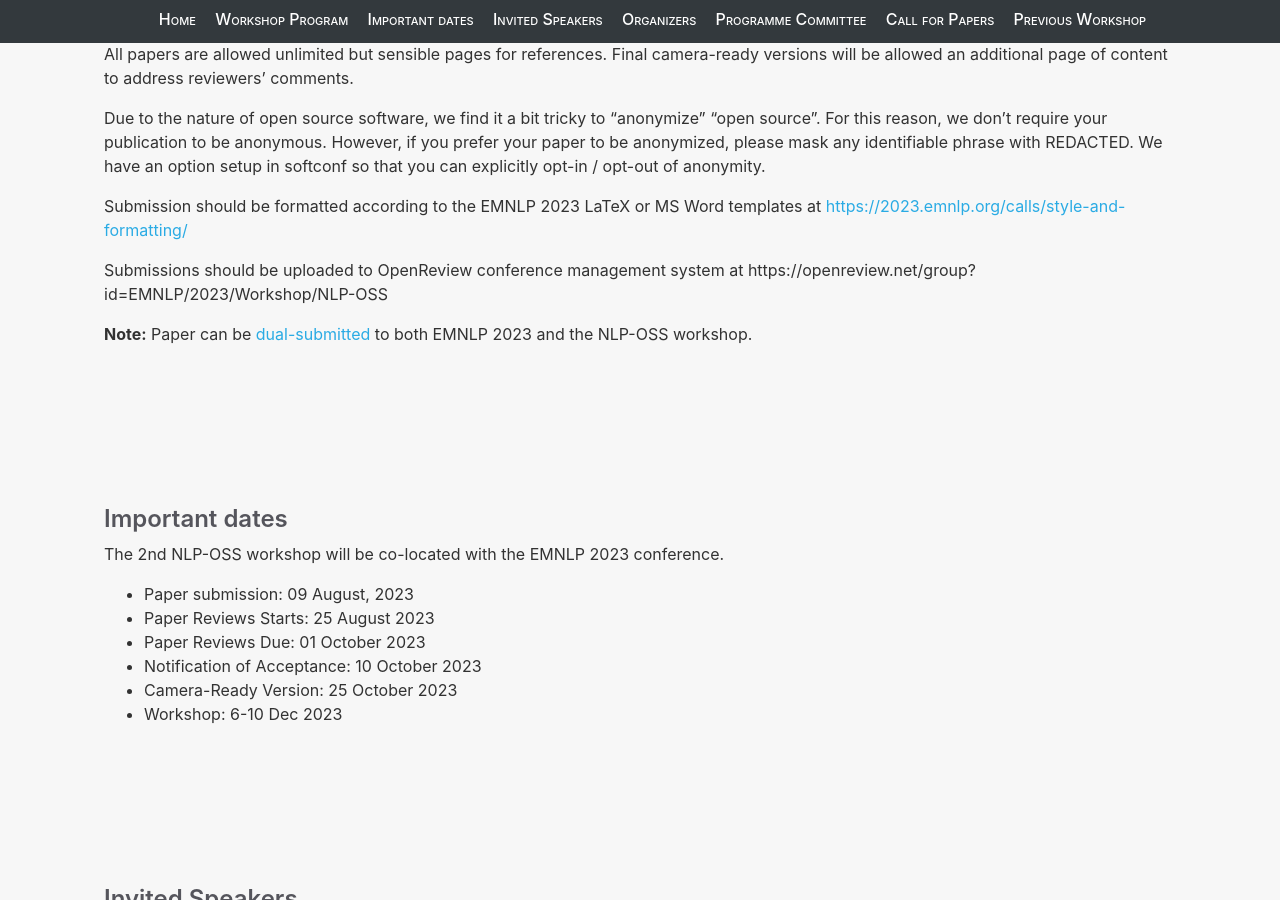
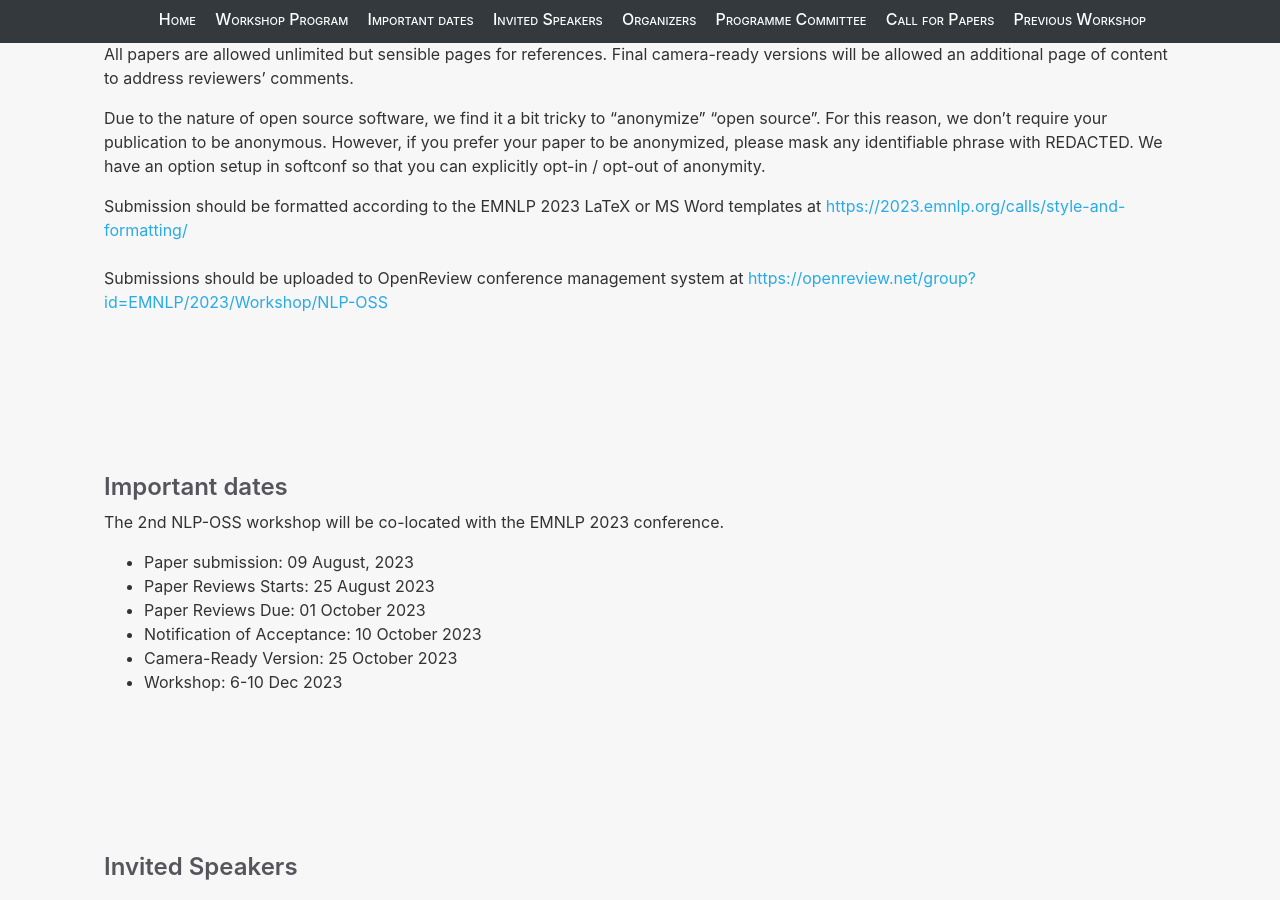
Before and after one commit to nlposs/nlposs.github.io, a Jekyll site: the page built from 2023/index.md, in a window 1280 px wide and 900 px high, scrolled down 2214 px. Built offline with Jekyll 4.4.1, drawn with Linux system fonts in a browser that asks for light colours.

Commit message:
Update index.md

```diff
--- a/2023/index.md
+++ b/2023/index.md
@@ -67,11 +67,10 @@
 Due to the nature of open source software, we find it a bit tricky to "anonymize" "open source". For this reason, we don't require your publication to be anonymous. However, if you prefer your paper to be anonymized, please mask any identifiable phrase with REDACTED. We have an option setup in softconf so that you can explicitly opt-in / opt-out of anonymity.
 
 Submission should be formatted according to the EMNLP 2023 LaTeX or MS Word templates at [https://2023.emnlp.org/calls/style-and-formatting/](https://2023.emnlp.org/calls/style-and-formatting/)
+<br><br>
+Submissions should be uploaded to OpenReview conference management system at [https://openreview.net/group?id=EMNLP/2023/Workshop/NLP-OSS](https://openreview.net/group?id=EMNLP/2023/Workshop/NLP-OSS)
 
-
-Submissions should be uploaded to OpenReview conference management system at https://openreview.net/group?id=EMNLP/2023/Workshop/NLP-OSS
-
-**Note:** Paper can be [dual-submitted](https://2023.emnlp.org/call-for-papers) to both EMNLP 2023 and the NLP-OSS workshop.
+<!-- **Note:** Paper can be [dual-submitted](https://2023.emnlp.org/call-for-papers) to both EMNLP 2023 and the NLP-OSS workshop. -->
 
 ## Important dates
 
```
